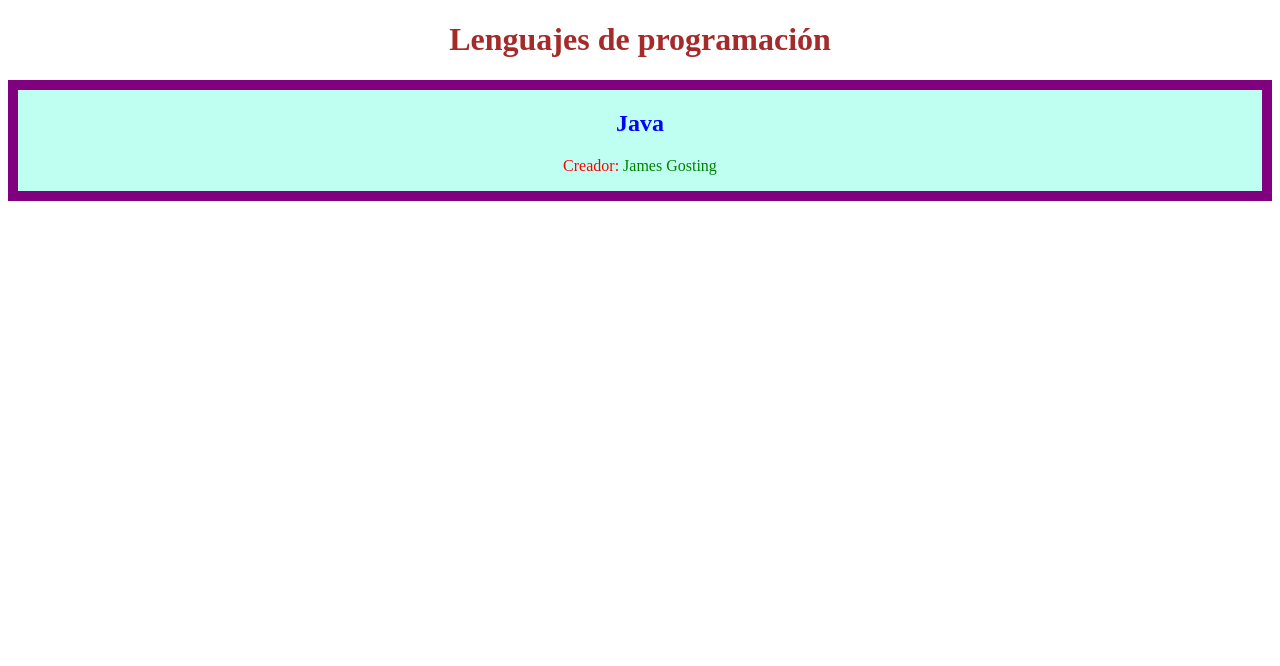
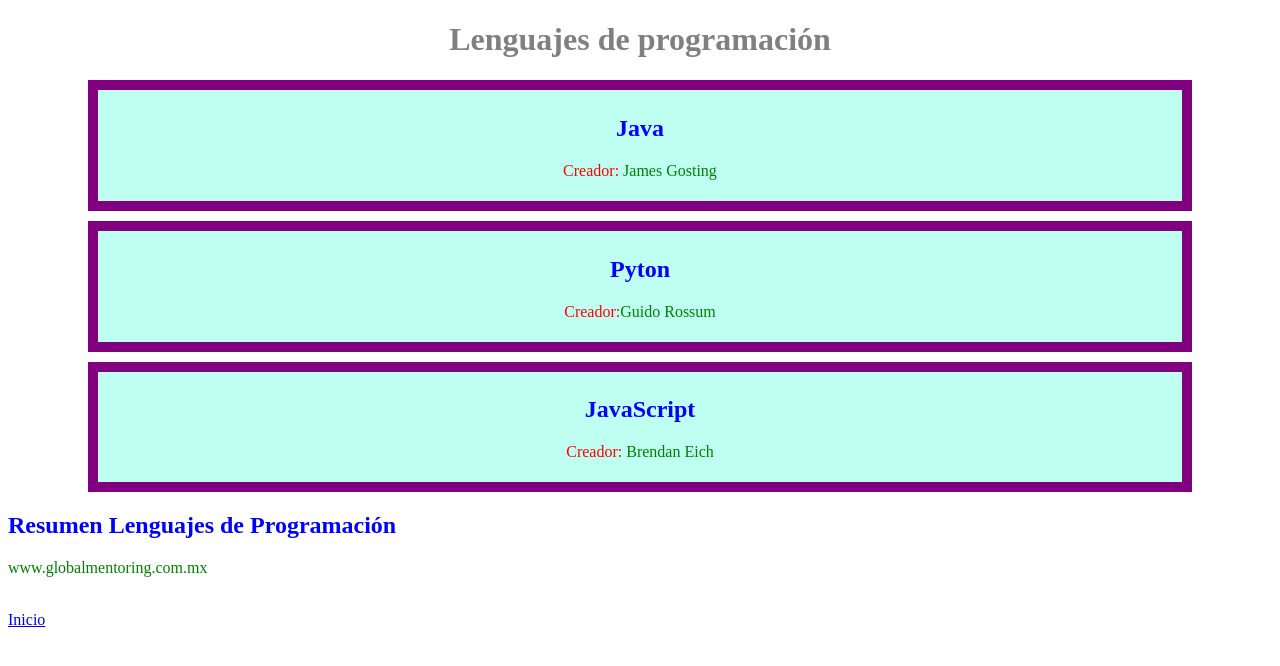
Before and after one commit to carlosycl/leccionHTML, a plain HTML site: page web/claseClass.html in a window 1280 px wide. Drawn offline with Linux system fonts and the light colour scheme.

Commit message:
ID, Class

```diff
--- a/css/estilo2.css
+++ b/css/estilo2.css
@@ -1,7 +1,4 @@
-h1{
-    color: brown;
-    text-align: center; /*Texto centrado*/
-}
+
 h2{
     color: blue;/*Color del texto*/
 }
@@ -12,4 +9,13 @@ p{
     border: 10px solid #800080 ;/*dimensión del borde del cuadro*/
     background-color: #BFFFF2 ;/*color relleno del recuadro*/
     text-align: center;/*Texto centrado*/
+    margin: 10px 80px;
+    padding: 5px;
 }
+.titulo{/*Clases: se le aplican los estilos con la palabra reservada class "".*/
+    color: red;
+}
+#titulo_principal{/*Los identificadores se recomimenta utilizarlo solo una vez*/
+    color:#808080;
+    text-align: center;
+}
--- a/web/claseClass.html
+++ b/web/claseClass.html
@@ -1,18 +1,38 @@
 <!DOCTYPE html>
 <html lang="en">
+
 <head>
     <meta charset="UTF-8">
     <meta name="viewport" content="width=device-width, initial-scale=1.0">
     <title>Clase class</title>
     <link rel="stylesheet" href="../css/estilo2.css">
 </head>
+
 <body>
-
-    <h1>Lenguajes de programación</h1>
+    <!--identificador unico  -->
+    <h1 id='titulo_principal'>Lenguajes de programación</h1>
     <div class="tarjeta">
         <h2>Java </h2>
-        <p><span style="color: red;">Creador:</span> James Gosting</p>
+        <p><span class="titulo">Creador:</span> James Gosting</p>
+    </div>
+    <!--  -->
+    <div class="tarjeta">
+        <h2>Pyton</h2>
+        <!--  -->
+        <p><span style="color: red;">Creador:</span>Guido Rossum</p>
+    </div>
+    <div class="tarjeta">
+        <h2>JavaScript</h2>
+        <p><span class="titulo"">Creador:</span> Brendan Eich</p>
+    </div>
+    <div>
+    <h2>Resumen Lenguajes de Programación</h2>
+    <p>www.globalmentoring.com.mx</p>
     </div>
 
+    <br>
+    <a href=" ..//web/index.html">Inicio</a>
+
 </body>
+
 </html>
```
